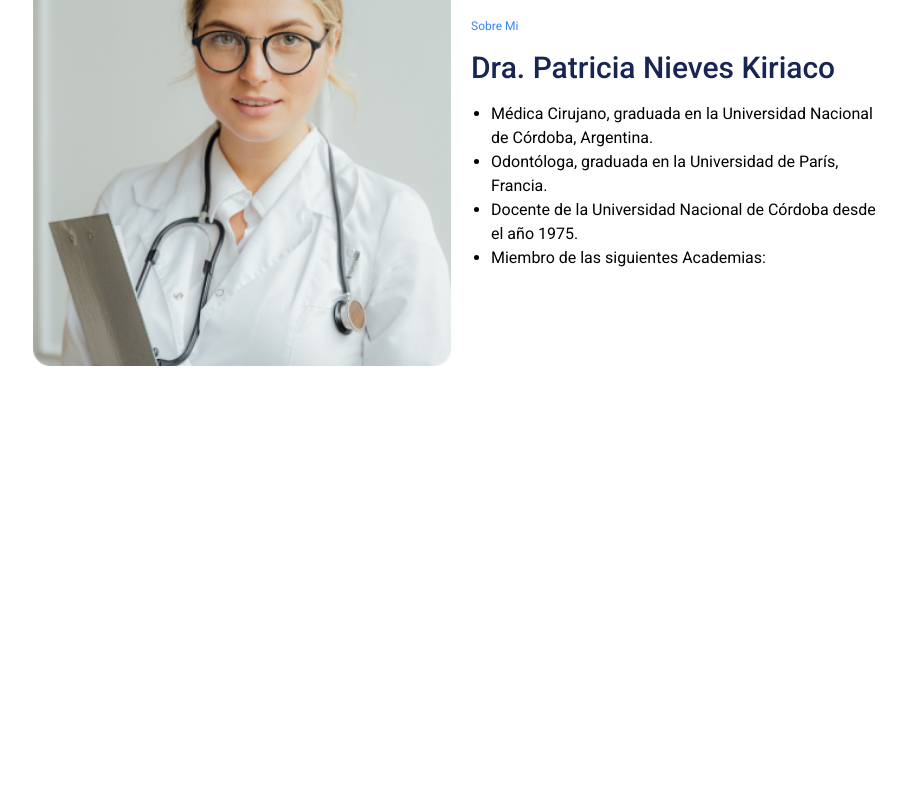
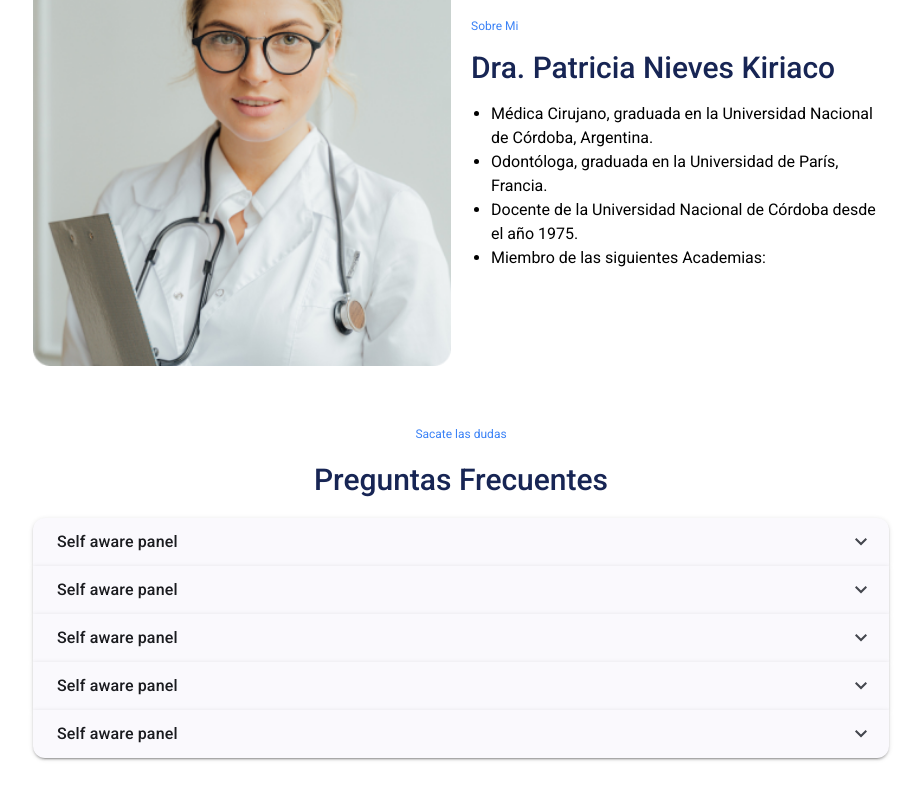
Before and after one commit to felipems1/landing-dentist, an Angular app: page / in a window 1280 px wide. Shown: the part 2043-2843 px from the top of the page, without its empty margins (179-1100 px from the left). Before the commit the page ends 2469 px from the top, so only its background shows below. Built offline with nearby package versions, Linux system fonts and the light colour scheme.

Commit message:
feat: add question-section component

```diff
--- /dev/null
+++ b/src/app/features/home/components/questions-section/questions-section.component.html
@@ -0,0 +1,18 @@
+<div class="flex flex-col gap-5 p-5 text-center">
+  <span class="text-blue-500 text-xs">Sacate las dudas</span>
+  <span class="text-3xl font-medium text-blue-950">Preguntas Frecuentes</span>
+
+  <mat-accordion>
+    @for (arr of [].constructor(5); track arr; let i = $index ) {
+      <mat-expansion-panel
+      (opened)="panelOpenState.set(true)"
+      (closed)="panelOpenState.set(false)"
+    >
+      <mat-expansion-panel-header>
+        <mat-panel-title>Self aware panel</mat-panel-title>
+      </mat-expansion-panel-header>
+      <p>I'm visible because I am open</p>
+    </mat-expansion-panel>
+    }
+  </mat-accordion>
+</div>
--- /dev/null
+++ b/src/app/features/home/components/questions-section/questions-section.component.ts
@@ -0,0 +1,13 @@
+import { Component, signal } from '@angular/core';
+import { MatExpansionModule } from '@angular/material/expansion';
+
+@Component({
+  selector: 'app-questions-section',
+  standalone: true,
+  imports: [MatExpansionModule],
+  templateUrl: './questions-section.component.html',
+  styleUrl: './questions-section.component.scss'
+})
+export class QuestionsSectionComponent {
+  public readonly panelOpenState = signal(false);
+}
--- a/src/app/features/home/home.component.html
+++ b/src/app/features/home/home.component.html
@@ -10,4 +10,6 @@
   <app-comments-section></app-comments-section>
 
   <app-about-section></app-about-section>
+
+  <app-questions-section></app-questions-section>
 </div>
```
Also changed, not shown: src/app/features/home/home.component.ts (+5 -2 lines), src/app/features/home/components/questions-section/questions-section.component.scss (added).
